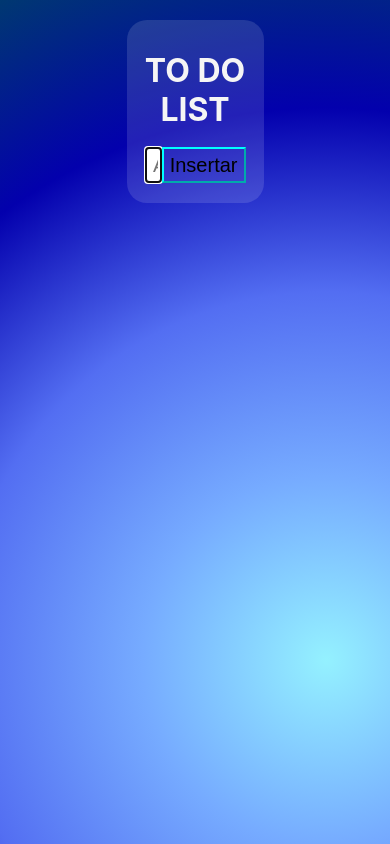
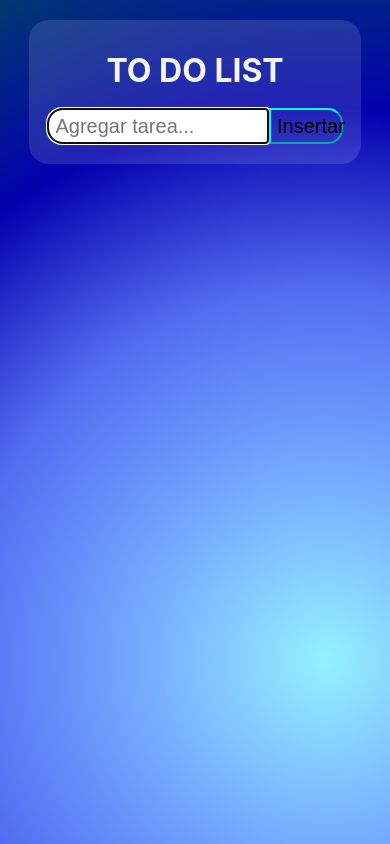
Before and after one commit to RodriOrozco/To-Do-List, a React (Create React App) app: page / in a window 390 px wide. Built offline with nearby package versions, Linux system fonts and the light colour scheme.

Commit message:
responsive card config

```diff
--- a/src/App.styles.ts
+++ b/src/App.styles.ts
@@ -28,6 +28,9 @@ export const Card = styled.div`
   padding: 10px;
   margin-top: 5%;
   margin-bottom: 5%;
+  @media (max-width: 1130px) {
+    width: 80%;
+  }
 `;
 
 export const Search = styled.div`
@@ -60,18 +63,6 @@ export const Search = styled.div`
   button:hover {
     background-color: #3dc8e0;
     color: white;
-  }
-
-  @media (max-width: 1130px) {
-    flex-direction: column;
-    button {
-      width: 100%;
-      border-radius: 0px 0px 0px 0px;
-    }
-    input {
-      width: 100%;
-      border-radius: 0px 0px 0px 0px;
-    }
   }
 `;
 
```
